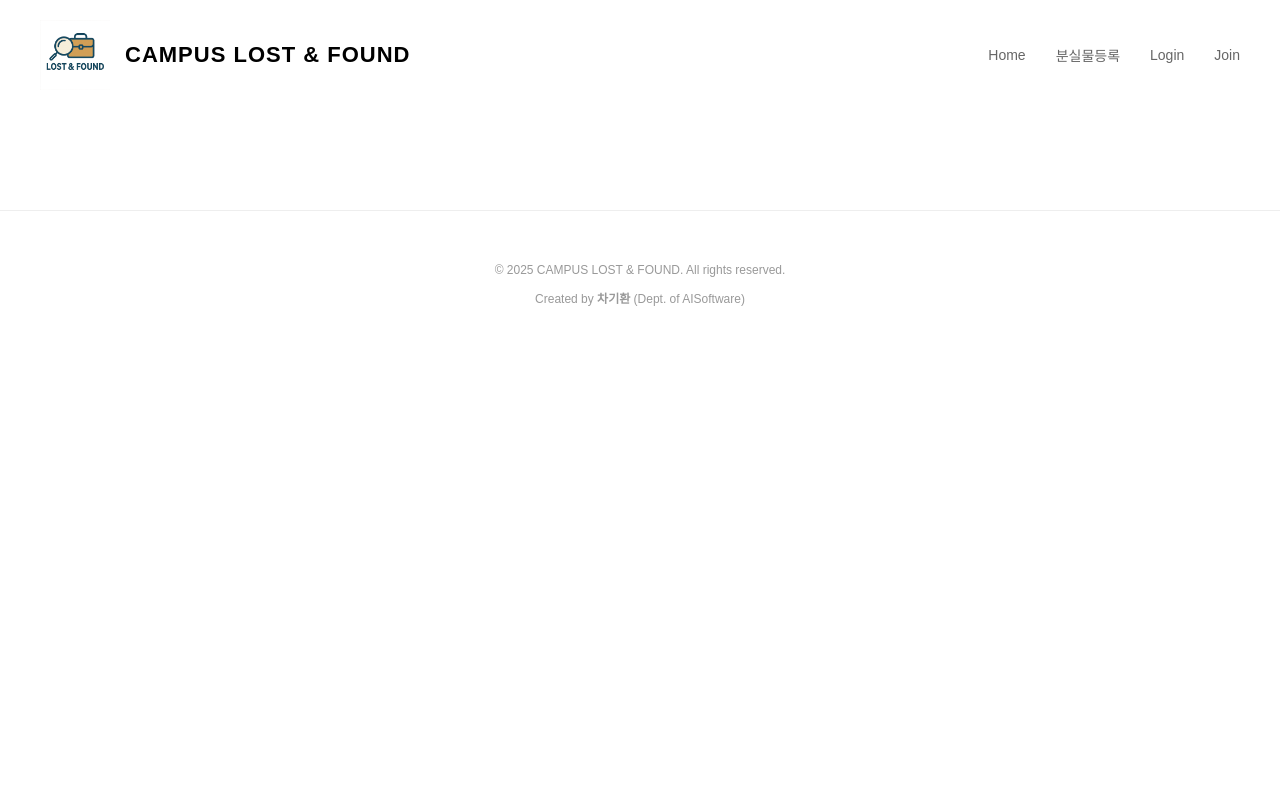
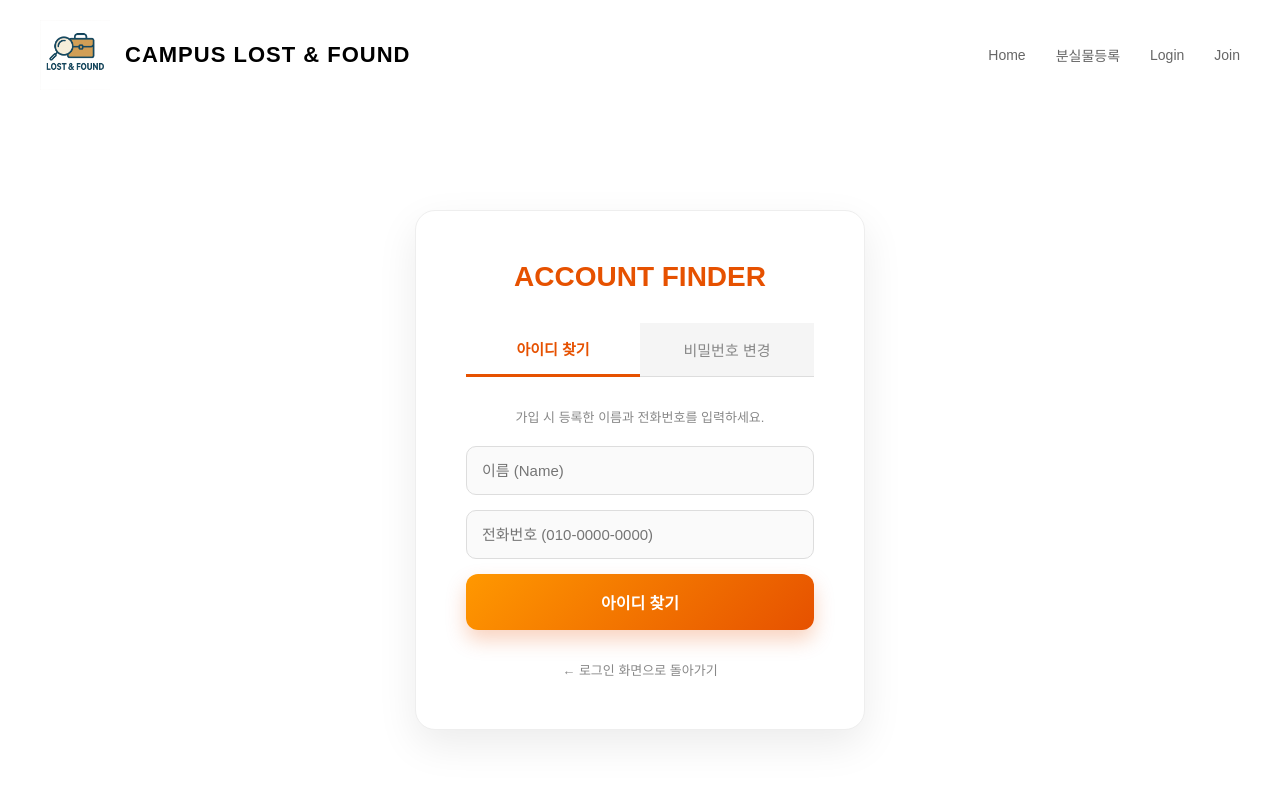
Before and after one commit to chakihwan/FrameworkTermProject, a React (Create React App) app in the folder frontend/: page /find-account in a window 1280 px wide. Shown: the top 800 px of the page. Built offline with nearby package versions, Linux system fonts and the light colour scheme.

Commit message:
프론트엔드 회원정보 찾기, 비밀번로 재설정 기능 추가 백엔드 SecurityConfig 재설정

```diff
--- a/frontend/src/App.js
+++ b/frontend/src/App.js
@@ -5,6 +5,8 @@ import Login from './pages/Login';
 import Signup from './pages/Signup';
 import WriteItem from './pages/WriteItem';
 import ItemDetail from './pages/ItemDetail';
+import FindAccount from './pages/FindAccount';
+
 import './App.css';
 
 import logoImg from './lost_found_logo.png';
@@ -61,6 +63,7 @@ function App() {
                 <Route path="/signup" element={<Signup />} />
                 <Route path="/write" element={<WriteItem />} />
                 <Route path="/items/:id" element={<ItemDetail />} />
+                <Route path="/find-account" element={<FindAccount />} />
             </Routes>
 
             {/* ★ Footer 추가 */}
--- /dev/null
+++ b/frontend/src/pages/FindAccount.js
@@ -0,0 +1,101 @@
+import React, { useState } from 'react';
+import axios from 'axios';
+import { useNavigate, Link } from 'react-router-dom';
+
+const FindAccount = () => {
+    const navigate = useNavigate();
+    const [tab, setTab] = useState('ID'); // 'ID' or 'PW'
+
+    // 입력값 상태
+    const [formData, setFormData] = useState({
+        username: '', name: '', phoneNumber: '', newPassword: ''
+    });
+
+    // 결과 메시지 상태
+    const [resultMsg, setResultMsg] = useState('');
+
+    const handleChange = (e) => {
+        setFormData({ ...formData, [e.target.name]: e.target.value });
+    };
+
+    // 아이디 찾기
+    const handleFindId = async (e) => {
+        e.preventDefault();
+        try {
+            const res = await axios.post('http://localhost:8081/api/members/find-id', {
+                name: formData.name,
+                phoneNumber: formData.phoneNumber
+            });
+            setResultMsg(`회원님의 아이디는 [ ${res.data} ] 입니다.`);
+        } catch (err) {
+            alert('일치하는 회원 정보가 없습니다.');
+        }
+    };
+
+    // 비밀번호 재설정
+    const handleResetPw = async (e) => {
+        e.preventDefault();
+        try {
+            await axios.post('http://localhost:8081/api/members/reset-password', formData);
+            alert('비밀번호가 변경되었습니다. 새 비밀번호로 로그인해주세요.');
+            navigate('/login');
+        } catch (err) {
+            alert('입력하신 정보가 회원 정보와 일치하지 않습니다.');
+        }
+    };
+
+    // 스타일 (기존 테마 유지)
+    const containerStyle = { maxWidth: '450px', margin: '80px auto', padding: '20px' };
+    const cardStyle = { background: 'white', padding: '50px', borderRadius: '20px', boxShadow: '0 15px 40px rgba(0,0,0,0.08)', textAlign: 'center', border: '1px solid #eee' };
+    const inputStyle = { width: '100%', padding: '15px', border: '1px solid #ddd', borderRadius: '10px', fontSize: '15px', boxSizing: 'border-box', marginBottom: '15px', background:'#fafafa' };
+    const buttonStyle = { width: '100%', padding: '16px', background: 'linear-gradient(135deg, #ff9800 0%, #e65100 100%)', color: 'white', border: 'none', borderRadius: '12px', fontSize: '16px', fontWeight: '800', cursor: 'pointer', boxShadow: '0 10px 20px rgba(230, 81, 0, 0.25)' };
+    const tabBtnStyle = (isActive) => ({
+        flex: 1, padding: '15px', border: 'none', background: isActive ? '#fff' : '#f5f5f5',
+        borderBottom: isActive ? '3px solid #e65100' : '1px solid #ddd',
+        fontWeight: isActive ? 'bold' : 'normal', color: isActive ? '#e65100' : '#888', cursor: 'pointer', fontSize:'15px'
+    });
+
+    return (
+        <div style={containerStyle}>
+            <div style={cardStyle}>
+                <h2 style={{ fontSize: '28px', color: '#e65100', margin: '0 0 30px 0', fontWeight: '900' }}>ACCOUNT FINDER</h2>
+
+                {/* 탭 메뉴 */}
+                <div style={{ display: 'flex', marginBottom: '30px' }}>
+                    <button onClick={() => {setTab('ID'); setResultMsg('');}} style={tabBtnStyle(tab === 'ID')}>아이디 찾기</button>
+                    <button onClick={() => {setTab('PW'); setResultMsg('');}} style={tabBtnStyle(tab === 'PW')}>비밀번호 변경</button>
+                </div>
+
+                {/* 1. 아이디 찾기 폼 */}
+                {tab === 'ID' && (
+                    <form onSubmit={handleFindId}>
+                        <p style={{fontSize:'13px', color:'#888', marginBottom:'20px'}}>가입 시 등록한 이름과 전화번호를 입력하세요.</p>
+                        <input name="name" placeholder="이름 (Name)" onChange={handleChange} style={inputStyle} required />
+                        <input name="phoneNumber" placeholder="전화번호 (010-0000-0000)" onChange={handleChange} style={inputStyle} required />
+                        <button type="submit" style={buttonStyle}>아이디 찾기</button>
+                        {resultMsg && <div style={{marginTop:'20px', padding:'15px', background:'#fff3e0', color:'#e65100', borderRadius:'10px', fontWeight:'bold'}}>{resultMsg}</div>}
+                    </form>
+                )}
+
+                {/* 2. 비밀번호 재설정 폼 */}
+                {tab === 'PW' && (
+                    <form onSubmit={handleResetPw}>
+                        <p style={{fontSize:'13px', color:'#888', marginBottom:'20px'}}>본인 확인을 위해 정보를 입력해주세요.</p>
+                        <input name="username" placeholder="아이디 (ID)" onChange={handleChange} style={inputStyle} required />
+                        <input name="name" placeholder="이름 (Name)" onChange={handleChange} style={inputStyle} required />
+                        <input name="phoneNumber" placeholder="전화번호 (Phone)" onChange={handleChange} style={inputStyle} required />
+                        <div style={{margin:'20px 0', borderTop:'1px dashed #ddd'}}></div>
+                        <input type="password" name="newPassword" placeholder="새로운 비밀번호 입력" onChange={handleChange} style={{...inputStyle, borderColor:'#e65100', background:'#fff'}} required />
+                        <button type="submit" style={buttonStyle}>비밀번호 변경하기</button>
+                    </form>
+                )}
+
+                <div style={{ marginTop: '30px', fontSize: '13px' }}>
+                    <Link to="/login" style={{ color: '#888', textDecoration: 'none' }}>← 로그인 화면으로 돌아가기</Link>
+                </div>
+            </div>
+        </div>
+    );
+};
+
+export default FindAccount;
--- a/frontend/src/pages/Login.js
+++ b/frontend/src/pages/Login.js
@@ -10,7 +10,7 @@ const Login = () => {
     const handleSubmit = async (e) => {
         e.preventDefault();
         try {
-            const response = await axios.post('http://localhost:8081/auth/login', { username, password });
+            const response = await axios.post('http://localhost:8081/api/members/login', { username, password });
 
             // 로그인 성공 시 사용자 정보 저장
             localStorage.setItem('user', JSON.stringify(response.data));
@@ -132,9 +132,11 @@ const Login = () => {
                     </button>
                 </form>
 
-                {/* 회원가입 링크 */}
-                <div style={{ marginTop: '40px', fontSize: '14px', color: '#888', borderTop:'1px solid #f1f1f1', paddingTop:'30px' }}>
-                    아직 계정이 없으신가요? <Link to="/signup" style={{ color: '#e65100', fontWeight: 'bold', textDecoration:'none', marginLeft:'5px' }}>회원가입</Link>
+                {/* 링크 영역 */}
+                <div style={{ marginTop: '40px', fontSize: '14px', color: '#888', borderTop:'1px solid #f1f1f1', paddingTop:'30px', display:'flex', justifyContent:'center', gap:'20px' }}>
+                    <Link to="/signup" style={{ color: '#555', textDecoration:'none' }}>회원가입</Link>
+                    <span style={{color:'#ddd'}}>|</span>
+                    <Link to="/find-account" style={{ color: '#e65100', fontWeight: 'bold', textDecoration:'none' }}>아이디/비밀번호 찾기</Link>
                 </div>
             </div>
         </div>
--- a/frontend/src/pages/Signup.js
+++ b/frontend/src/pages/Signup.js
@@ -20,7 +20,7 @@ const Signup = () => {
     const handleSubmit = async (e) => {
         e.preventDefault();
         try {
-            await axios.post('http://localhost:8081/auth/signup', formData);
+            await axios.post('http://localhost:8081/api/members/signup', formData);
             alert('회원가입이 완료되었습니다! 로그인해주세요.');
             navigate('/login');
         } catch (error) {
```
Also changed, not shown: 2 other files (tests, documents, lock files or other folders).
